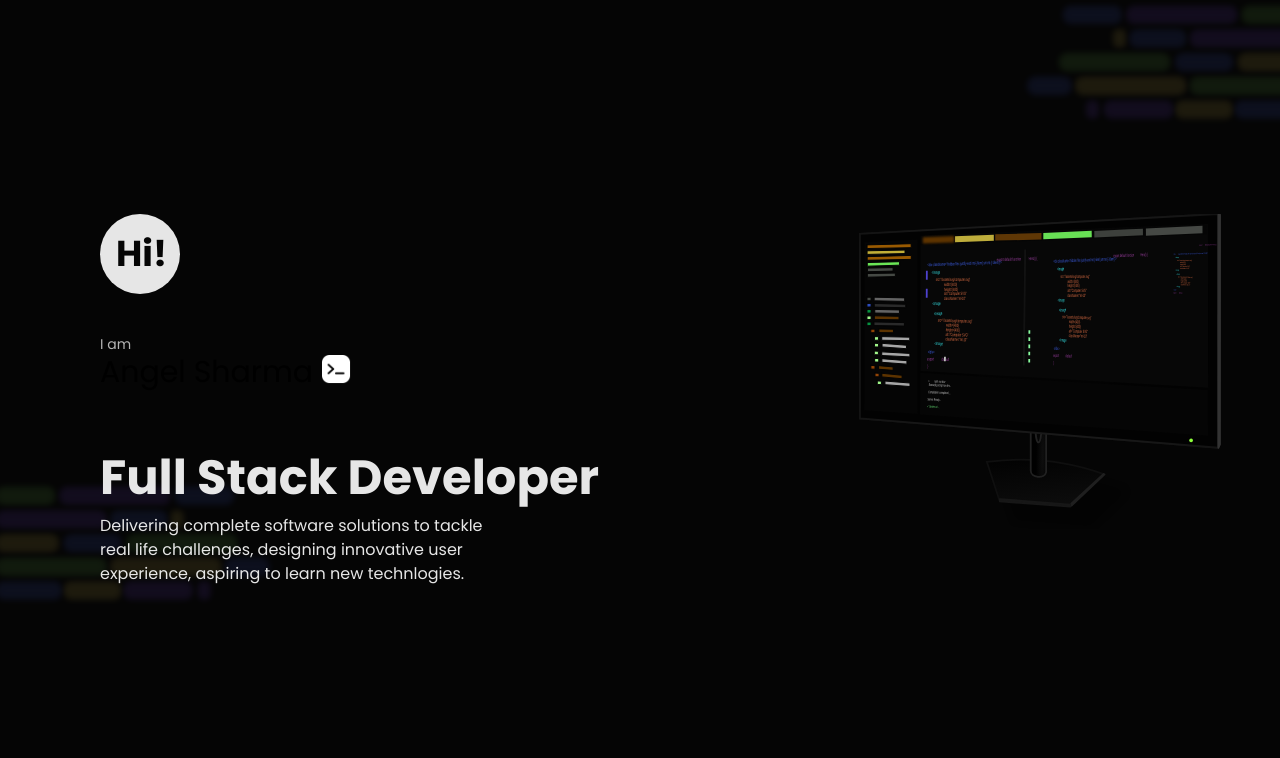
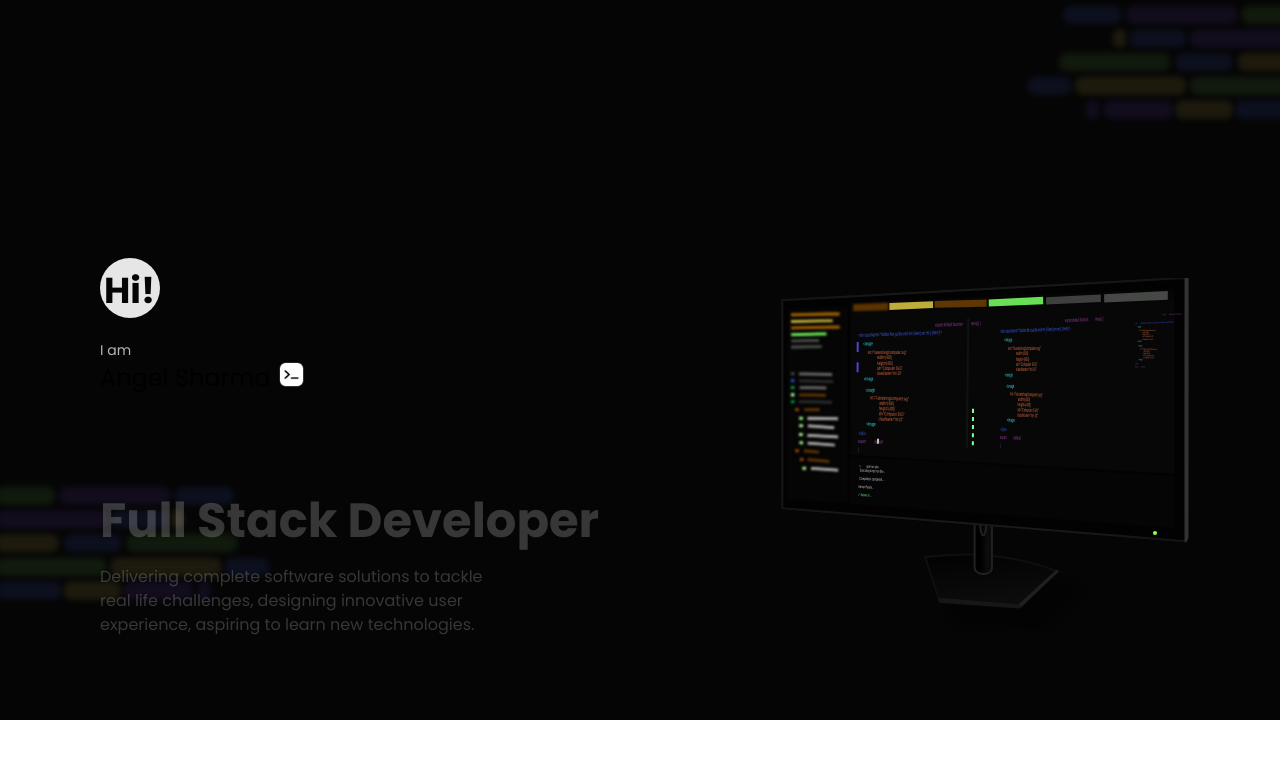
Before and after one commit to angel-dev-cse/angel-dev-cse.github.io, a Next.js app: page / in a window 1280 px wide. Shown: the top 758 px of the page. Built offline with nearby package versions, Linux system fonts and the light colour scheme.

Commit message:
Added motion frame and some fixes

```diff
--- a/app/components/Hero.tsx
+++ b/app/components/Hero.tsx
@@ -1,42 +1,129 @@
+"use client";
+
 import { poppinsRegular, poppinsBold } from "../ui/fonts";
 import Image from "next/image";
+import { motion, useAnimation } from "framer-motion";
+import { useEffect, useState } from "react";
 
 export default function Hero() {
+  const hiControls = useAnimation();
+  const nameControls = useAnimation();
+  const taglineControls = useAnimation();
+  const [currentIndex, setCurrentIndex] = useState(0);
+  const taglines = [
+    {
+      title: "Full Stack Developer",
+      description:
+        "Delivering complete software solutions to tackle real life challenges, designing innovative user experience, aspiring to learn new technologies.",
+    },
+    {
+      title: "AI Enthusiast",
+      description:
+        "Exploring the world of artificial intelligence and machine learning.",
+    },
+    {
+      title: "Freelancer",
+      description: "Providing freelance services to help businesses grow.",
+    },
+    // Add more text and description pairs here
+  ];
+
+  useEffect(() => {
+    const sequence = async () => {
+      await hiControls.start({
+        opacity: 1,
+        scale: 1,
+        transition: { duration: 0.5, type: "tween", stiffness: 500 },
+      });
+
+      await nameControls.start({
+        opacity: 1,
+        transition: { duration: 0.5, type: "just", stiffness: 500 },
+      });
+
+      while (true) {
+        for (let i = 0; i < taglines.length; i++) {
+          setCurrentIndex(i);
+
+          await taglineControls.start({
+            opacity: 1,
+            y: 0,
+            transition: { duration: 1, ease: "easeOut" },
+          });
+
+          // Wait for some time before changing to the next text
+          await new Promise((resolve) => setTimeout(resolve, 3000));
+
+          // Fade out the current text before showing the next one
+          await taglineControls.start({
+            opacity: 0,
+            y: 50,
+            transition: { duration: 0.5, ease: "easeIn" },
+          });
+        }
+      }
+    };
+
+    sequence();
+  }, [hiControls, nameControls, taglineControls]);
+
   return (
-    <div id="hero" className="flex flex-col p-5 relative">
+    <div id="hero" className="flex flex-col px-5 py-0 relative">
       <div className="flex items-center justify-center sm:items-start sm:justify-start">
+        <motion.div
+          initial={{ opacity: 0, scale: 0.1 }}
+          animate={hiControls}
+          className="relative"
+        >
           <Image
             src="/assets/images/white.png"
-          height={80}
-          width={80}
+            height={60}
+            width={60}
             alt="White Image"
             className="rounded-full aspect-square object-cover opacity-90 relative"
           />
           <h1
-          className={`${poppinsBold.className} absolute text-center text-4xl text-black-100 ml-0 mt-0 sm:ml-4 sm:mt-5`}
+            className={`${poppinsBold.className} absolute text-center text-4xl text-black-100 ml-0 mt-0 sm:ml-1 sm:mt-[-1.3em]`}
           >
             Hi!
           </h1>
+        </motion.div>
       </div>
 
-      <span className="text-sm text-white-200 mt-10">I am</span>
+      <motion.div
+        initial={{ opacity: 0 }}
+        animate={nameControls}
+        className="mt-5"
+      >
+        <span className="text-sm text-white-200 mt-5">I am</span>
 
         <div className="align-middle">
-        <span className="relative text-3xl mr-2">Angel Sharma</span>
+          <span className="relative text-2xl mr-2">Angel Sharma</span>
           <Image
             src="/assets/images/terminal.gif"
-          height={30}
-          width={30}
+            height={25}
+            width={25}
             alt="White Image"
             className="absolute inline-flex"
           />
         </div>
+      </motion.div>
+
       <div className="mt-16 sm:mt-25">
+        <motion.div
+          initial={{ opacity: 0, y: 50 }}
+          animate={taglineControls}
+          className="mt-0 max-h-1"
+        >
           <div className="mb-3">
             {/* <span className="text-md text-white-200 mr-3">Full Stack</span> */}
             <span className="text-5xl font-extrabold text-white-100">
-            Full Stack Developer
+              {taglines[currentIndex].title}
             </span>
+          </div>
+
+          <div className="max-w-[30em] text-balance text-white-100 mt-5">
+            {taglines[currentIndex].description}
           </div>
 
           {/*
@@ -48,11 +135,7 @@ export default function Hero() {
           {/* <div>
           <span className="text-4xl text-white-100">Freelancer</span>
         </div> */}
-        <div className="max-w-[30em] text-balance text-white-100 mt-3">
-          Delivering complete software solutions to tackle real life challenges,
-          designing innovative user experience, aspiring to learn new
-          technlogies.
-        </div>
+        </motion.div>
       </div>
       <div className="hidden flex justify-end mt-[-6em] sm:mt-[-16em]">
         <Image
@@ -64,10 +147,10 @@ export default function Hero() {
         />
       </div>
 
-      <div className="absolute top-5 left-[45em] w-full h-full pointer-events-none justify-center">
+      <div className="md:absolute top-5 md:left-[40em] w-full h-full pointer-events-none justify-center">
         <Image
           src="/assets/svg/computer.svg"
-          width={400}
+          width={450}
           height={400}
           alt="Computer SVG"
           className="ml-10"
--- a/app/page.tsx
+++ b/app/page.tsx
@@ -9,7 +9,9 @@ export default function Home() {
         backgroundSize: "cover",
         backgroundRepeat: "no-repeat",
         backgroundPositionY: "top",
-        minHeight: "100vh",
+        backgroundAttachment: "fixed",
+        minHeight: "100%",
+        height: "90vh",
       }}
     >
       <div className="max-w-full w-full">
--- a/package.json
+++ b/package.json
@@ -8,10 +8,11 @@
     "start": "next start",
     "lint": "next lint",
     "deploy": "next build && gh-pages -d out",
-    "bd" : "npm run build && npm run deploy"
+    "bd": "npm run build && npm run deploy"
   },
   "homepage": "https://angel-dev-cse.github.io",
   "dependencies": {
+    "framer-motion": "^11.3.30",
     "next": "14.2.6",
     "react": "^18",
     "react-dom": "^18"
@@ -23,6 +24,7 @@
     "eslint": "^8",
     "eslint-config-next": "14.2.6",
     "gh-pages": "^6.1.1",
+    "mini-css-extract-plugin": "^2.9.1",
     "postcss": "^8",
     "tailwindcss": "^3.4.1",
     "typescript": "^5"
```
Also changed, not shown: 2 other files (tests, documents, lock files or other folders). Lines whose indentation alone changed are shown as unchanged.
